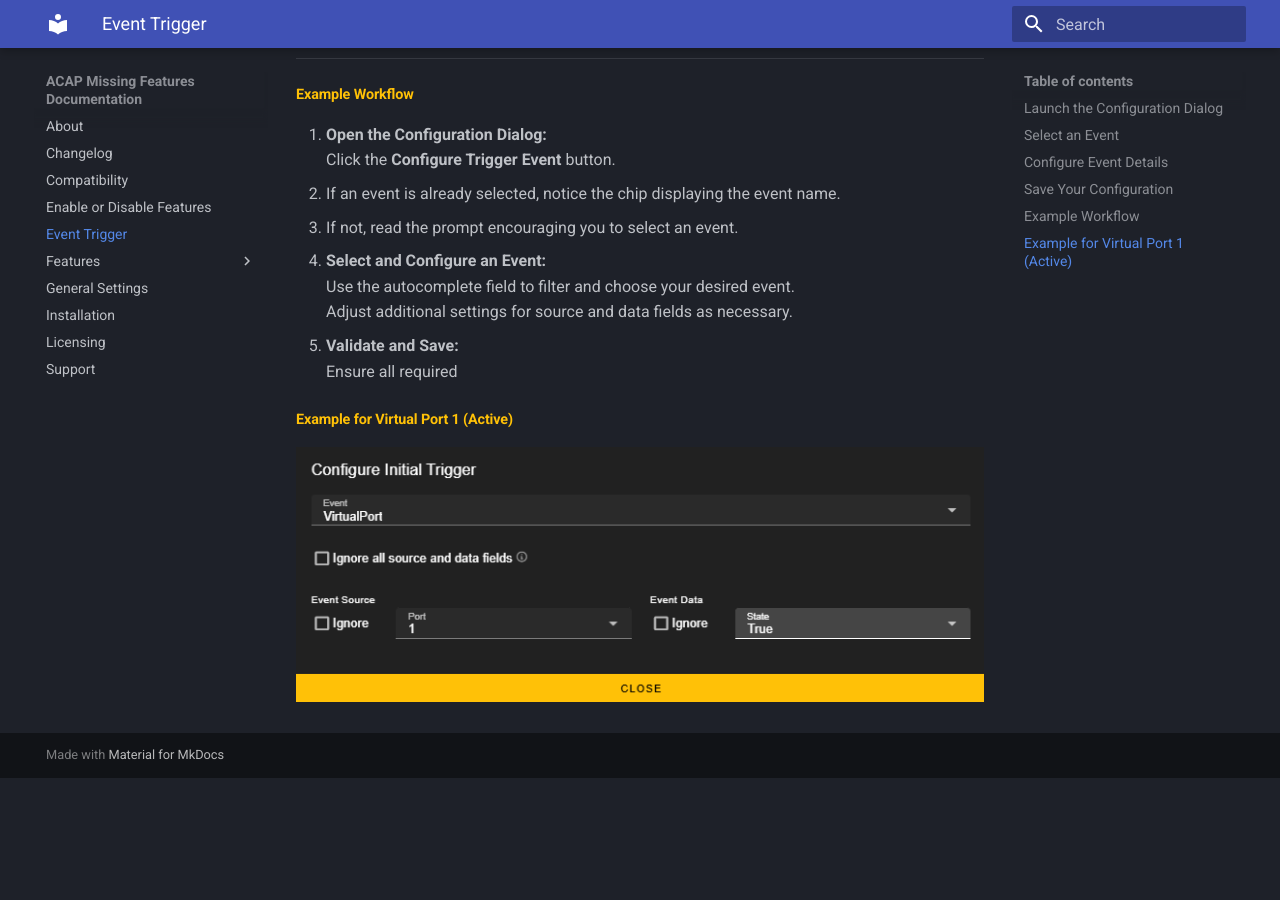
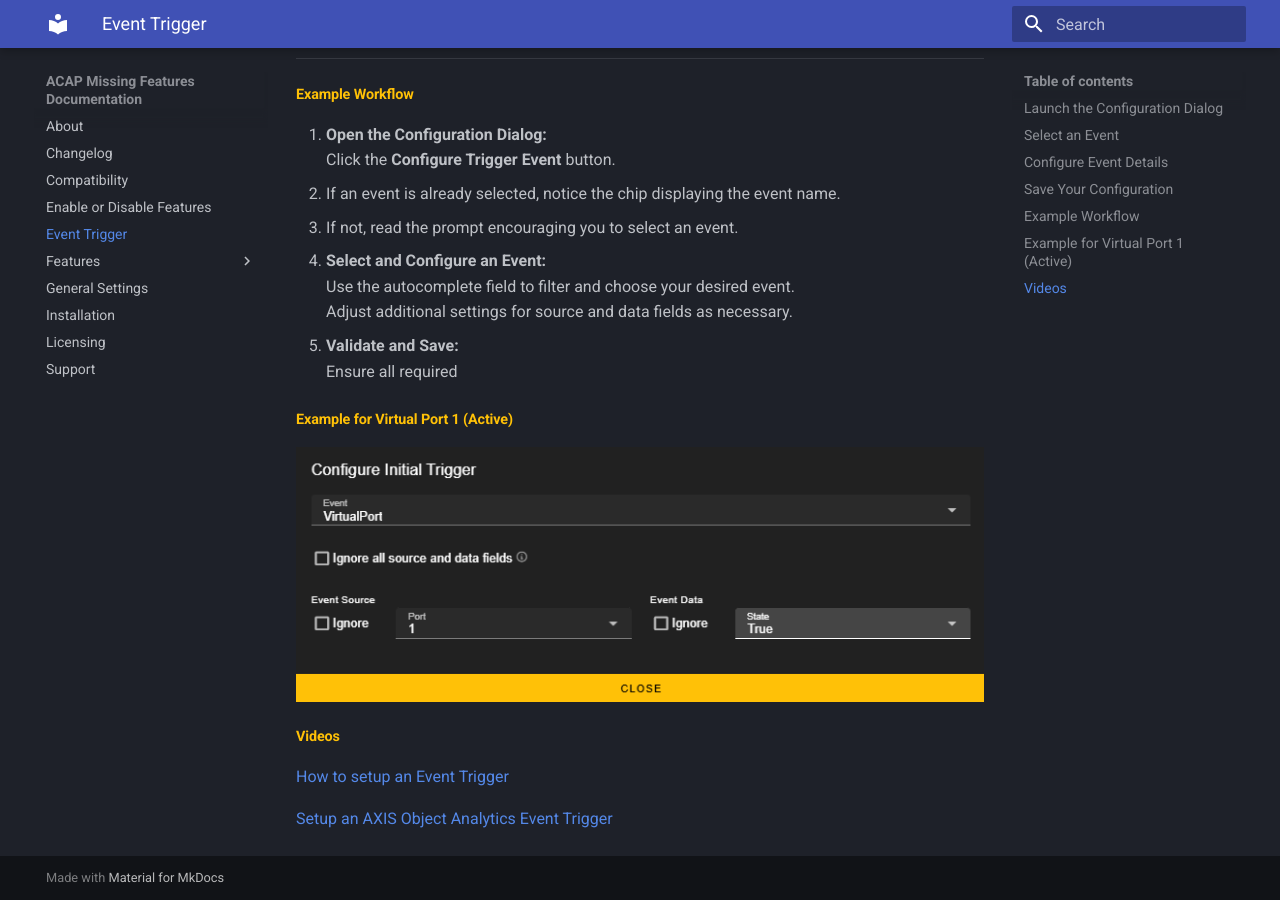
Before and after one commit to Cacsjep/acap_missing_features_pub, an MkDocs documentation site: the page built from docs/event_trigger.md, in a window 1280 px wide and 900 px high, scrolled down 1436 px. Built offline with MkDocs 1.6.1 and Material for MkDocs 9.7.7, drawn with Linux system fonts in a browser that asks for light colours; before the commit the page ends 2214 px from its top, so only the background shows below that.

Commit message:
Update event_trigger.md

```diff
--- a/docs/event_trigger.md
+++ b/docs/event_trigger.md
@@ -66,3 +66,8 @@ Provides a user-friendly interface to configure trigger events for your ACAP app
 #### Example for Virtual Port 1 (Active)
 
 [![](images/example.PNG)](images/example.PNG)
+
+#### Videos
+[How to setup an Event Trigger](https://youtu.be/18Kz0O5mTog)
+
+[Setup an AXIS Object Analytics Event Trigger](https://youtu.be/5FFJfvaca3E)
```
